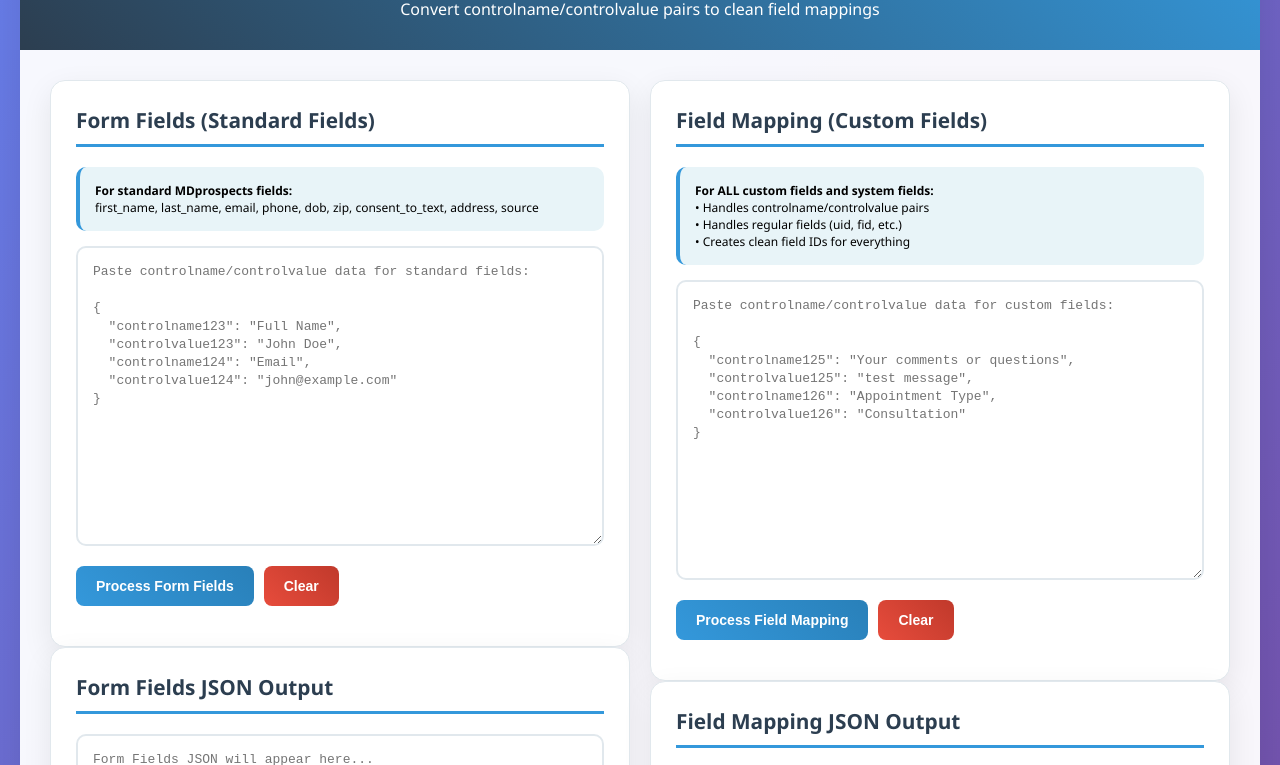
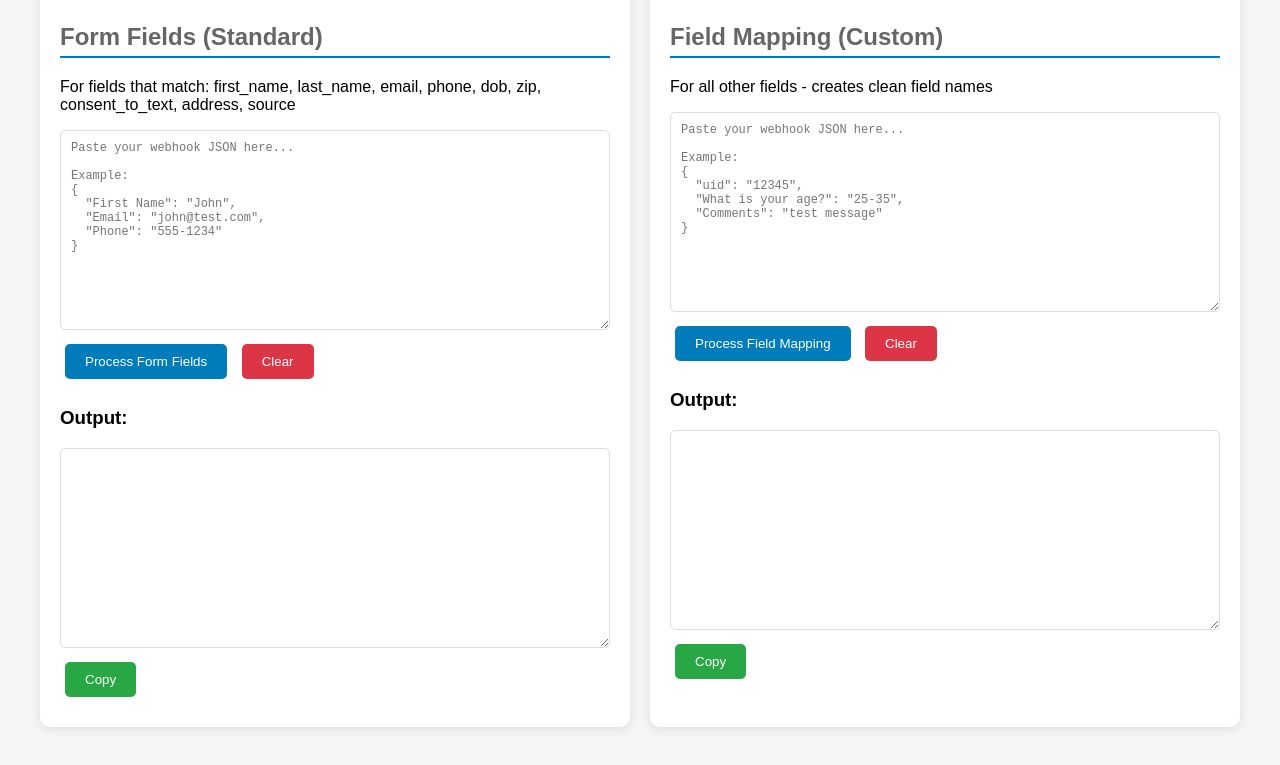
Before and after one commit to michellep398/webhookcheat, a plain HTML site: page index.html in a window 1280 px wide. Shown: the part 117-882 px from the top of the page. Drawn offline with Linux system fonts and the light colour scheme.

Commit message:
Add files via upload

```diff
--- a/index.html
+++ b/index.html
@@ -3,329 +3,241 @@
 <head>
     <meta charset="UTF-8">
     <meta name="viewport" content="width=device-width, initial-scale=1.0">
-    <title>Webhook Field Mapper</title>
+    <title>Simple Webhook Field Mapper</title>
     <style>
-        * {
-            margin: 0;
-            padding: 0;
+        body {
+            font-family: Arial, sans-serif;
+            max-width: 1200px;
+            margin: 0 auto;
+            padding: 20px;
+            background: #f5f5f5;
+        }
+        .container {
+            background: white;
+            padding: 20px;
+            border-radius: 10px;
+            box-shadow: 0 2px 10px rgba(0,0,0,0.1);
+            margin-bottom: 20px;
+        }
+        h1 { color: #333; text-align: center; }
+        h2 { color: #666; border-bottom: 2px solid #007cba; padding-bottom: 5px; }
+        textarea {
+            width: 100%;
+            height: 200px;
+            font-family: monospace;
+            font-size: 12px;
+            padding: 10px;
+            border: 1px solid #ddd;
+            border-radius: 5px;
             box-sizing: border-box;
         }
-
-        body {
-            font-family: 'Segoe UI', Tahoma, Geneva, Verdana, sans-serif;
-            background: linear-gradient(135deg, #667eea 0%, #764ba2 100%);
-            min-height: 100vh;
-            padding: 20px;
-        }
-
-        .container {
-            max-width: 1400px;
-            margin: 0 auto;
-            background: rgba(255, 255, 255, 0.95);
-            border-radius: 20px;
-            box-shadow: 0 20px 40px rgba(0, 0, 0, 0.1);
-            overflow: hidden;
-        }
-
-        .header {
-            background: linear-gradient(45deg, #2c3e50, #3498db);
-            color: white;
-            padding: 30px;
-            text-align: center;
-        }
-
-        .header h1 {
-            font-size: 2.5em;
-            margin-bottom: 10px;
-            font-weight: 300;
-        }
-
-        .main-content {
-            display: grid;
-            grid-template-columns: 1fr 1fr;
-            gap: 20px;
-            padding: 30px;
-        }
-
-        .section {
-            background: white;
-            border-radius: 15px;
-            padding: 25px;
-            box-shadow: 0 10px 30px rgba(0, 0, 0, 0.08);
-            border: 1px solid #e1e8ed;
-        }
-
-        .section h2 {
-            color: #2c3e50;
-            margin-bottom: 20px;
-            font-size: 1.3em;
-            font-weight: 600;
-            border-bottom: 3px solid #3498db;
-            padding-bottom: 10px;
-        }
-
-        textarea {
-            width: 100%;
-            height: 300px;
-            border: 2px solid #e1e8ed;
-            border-radius: 10px;
-            padding: 15px;
-            font-family: 'Courier New', monospace;
-            font-size: 13px;
-            line-height: 1.4;
-            resize: vertical;
-        }
-
-        textarea:focus {
-            outline: none;
-            border-color: #3498db;
-            box-shadow: 0 0 0 3px rgba(52, 152, 219, 0.1);
-        }
-
-        .controls {
-            display: flex;
-            gap: 10px;
-            margin: 15px 0;
-        }
-
         button {
-            background: linear-gradient(45deg, #3498db, #2980b9);
+            background: #007cba;
             color: white;
             border: none;
-            padding: 12px 20px;
-            border-radius: 8px;
+            padding: 10px 20px;
+            border-radius: 5px;
             cursor: pointer;
-            font-size: 14px;
-            font-weight: 600;
-            transition: all 0.3s ease;
+            margin: 10px 5px;
         }
-
-        button:hover {
-            transform: translateY(-2px);
-            box-shadow: 0 6px 20px rgba(52, 152, 219, 0.4);
+        button:hover { background: #005a87; }
+        .clear { background: #dc3545; }
+        .clear:hover { background: #c82333; }
+        .copy { background: #28a745; }
+        .copy:hover { background: #218838; }
+        .status {
+            padding: 10px;
+            margin: 10px 0;
+            border-radius: 5px;
+            font-weight: bold;
         }
-
-        .clear-btn {
-            background: linear-gradient(45deg, #e74c3c, #c0392b);
-        }
-
-        .copy-btn {
-            background: linear-gradient(45deg, #27ae60, #229954);
-        }
-
-        .status {
-            padding: 8px;
-            border-radius: 6px;
-            margin: 10px 0;
-            font-weight: 500;
-            font-size: 12px;
-        }
-
-        .status.success {
-            background: #d4edda;
-            color: #155724;
-            border: 1px solid #c3e6cb;
-        }
-
-        .status.error {
-            background: #f8d7da;
-            color: #721c24;
-            border: 1px solid #f5c6cb;
-        }
-
-        .instructions {
-            background: #e8f4f8;
-            padding: 15px;
-            border-radius: 10px;
-            margin-bottom: 15px;
-            border-left: 4px solid #3498db;
-            font-size: 12px;
-        }
-
-        .field-list {
-            display: grid;
-            grid-template-columns: 1fr 1fr 1fr;
-            gap: 5px;
-            font-family: monospace;
-            font-size: 11px;
-            color: #555;
-        }
+        .success { background: #d4edda; color: #155724; border: 1px solid #c3e6cb; }
+        .error { background: #f8d7da; color: #721c24; border: 1px solid #f5c6cb; }
+        .grid { display: grid; grid-template-columns: 1fr 1fr; gap: 20px; }
+        @media (max-width: 768px) { .grid { grid-template-columns: 1fr; } }
     </style>
 </head>
 <body>
-    <div class="container">
-        <div class="header">
-            <h1>Webhook Field Mapper</h1>
-            <p>Convert controlname/controlvalue pairs to clean field mappings</p>
+    <h1>Simple Webhook Field Mapper</h1>
+
+    <div class="grid">
+        <div class="container">
+            <h2>Form Fields (Standard)</h2>
+            <p>For fields that match: first_name, last_name, email, phone, dob, zip, consent_to_text, address, source</p>
+            <textarea id="formInput" placeholder='Paste your webhook JSON here...
+
+Example:
+{
+  "First Name": "John",
+  "Email": "john@test.com",
+  "Phone": "555-1234"
+}'></textarea>
+            <button onclick="processForm()">Process Form Fields</button>
+            <button class="clear" onclick="clearForm()">Clear</button>
+            <div id="formStatus"></div>
+            <h3>Output:</h3>
+            <textarea id="formOutput" readonly></textarea>
+            <button class="copy" onclick="copyText('formOutput')">Copy</button>
         </div>
 
-        <div class="main-content">
-            <div>
-                <div class="section">
-                    <h2>Form Fields (Standard Fields)</h2>
-                    <div class="instructions">
-                        <strong>For standard MDprospects fields:</strong><br>
-                        first_name, last_name, email, phone, dob, zip, consent_to_text, address, source
-                    </div>
-                    <textarea id="formInput" placeholder='Paste controlname/controlvalue data for standard fields:
+        <div class="container">
+            <h2>Field Mapping (Custom)</h2>
+            <p>For all other fields - creates clean field names</p>
+            <textarea id="mappingInput" placeholder='Paste your webhook JSON here...
 
+Example:
 {
-  "controlname123": "Full Name",
-  "controlvalue123": "John Doe",
-  "controlname124": "Email",
-  "controlvalue124": "john@example.com"
+  "uid": "12345",
+  "What is your age?": "25-35",
+  "Comments": "test message"
 }'></textarea>
-                    <div class="controls">
-                        <button onclick="processFormFields()">Process Form Fields</button>
-                        <button class="clear-btn" onclick="clearForm()">Clear</button>
-                    </div>
-                    <div id="formStatus"></div>
-                </div>
-
-                <div class="section">
-                    <h2>Form Fields JSON Output</h2>
-                    <textarea id="formOutput" readonly placeholder="Form Fields JSON will appear here..."></textarea>
-                    <div class="controls">
-                        <button class="copy-btn" onclick="copyForm()">Copy JSON</button>
-                    </div>
-                </div>
-            </div>
-
-            <div>
-                <div class="section">
-                    <h2>Field Mapping (Custom Fields)</h2>
-                    <div class="instructions">
-                        <strong>For ALL custom fields and system fields:</strong><br>
-                        • Handles controlname/controlvalue pairs<br>
-                        • Handles regular fields (uid, fid, etc.)<br>
-                        • Creates clean field IDs for everything
-                    </div>
-                    <textarea id="mappingInput" placeholder='Paste controlname/controlvalue data for custom fields:
-
-{
-  "controlname125": "Your comments or questions",
-  "controlvalue125": "test message",
-  "controlname126": "Appointment Type",
-  "controlvalue126": "Consultation"
-}'></textarea>
-                    <div class="controls">
-                        <button onclick="alert('Button clicked!'); processCustomFields();">Process Field Mapping</button>
-                        <button class="clear-btn" onclick="clearMapping()">Clear</button>
-                    </div>
-                    <div id="mappingStatus"></div>
-                </div>
-
-                <div class="section">
-                    <h2>Field Mapping JSON Output</h2>
-                    <textarea id="mappingOutput" readonly placeholder="Field Mapping JSON will appear here..."></textarea>
-                    <div class="controls">
-                        <button class="copy-btn" onclick="copyMapping()">Copy JSON</button>
-                    </div>
-                </div>
-            </div>
+            <button onclick="processMapping()">Process Field Mapping</button>
+            <button class="clear" onclick="clearMapping()">Clear</button>
+            <div id="mappingStatus"></div>
+            <h3>Output:</h3>
+            <textarea id="mappingOutput" readonly></textarea>
+            <button class="copy" onclick="copyText('mappingOutput')">Copy</button>
         </div>
     </div>
 
     <script>
-        // Standard field mapping patterns
-        const standardFields = {
-            'first_name': ['first name', 'full name', 'name', 'patient name', 'fname'],
-            'last_name': ['last name', 'surname', 'lname', 'family name'],
-            'email': ['email', 'e-mail', 'mail', 'email address'],
-            'phone': ['phone', 'phone number', 'telephone', 'mobile', 'cell'],
-            'dob': ['dob', 'date of birth', 'birthday', 'birth date'],
-            'zip': ['zip', 'zip code', 'postal code', 'zipcode'],
-            'consent_to_text': ['consent to text', 'text consent', 'permission to text', 'consent'],
-            'address': ['address', 'street address', 'home address'],
-            'source': ['how did you hear about us', 'referral source', 'source', 'how did you find us']
+        // Standard field patterns
+        var standardPatterns = {
+            'first_name': ['first name', 'fname'],
+            'last_name': ['last name', 'surname', 'lname'],
+            'email': ['email', 'e-mail', 'mail'],
+            'phone': ['phone', 'telephone', 'mobile', 'cell'],
+            'dob': ['dob', 'date of birth', 'birthday'],
+            'zip': ['zip', 'zip code', 'postal'],
+            'consent_to_text': ['consent to text', 'text consent', 'permission to text', 'can we text', 'text you', 'opt in'],
+            'address': ['address', 'street'],
+            'source': ['how did you hear', 'referral source', 'source']
         };
 
-        function isStandardField(description) {
-            const lower = description.toLowerCase();
-            for (const [standardField, patterns] of Object.entries(standardFields)) {
-                if (patterns.some(pattern => lower.includes(pattern))) {
-                    return standardField;
+        function isStandardField(fieldName) {
+            var lower = fieldName.toLowerCase();
+            for (var standard in standardPatterns) {
+                var patterns = standardPatterns[standard];
+                for (var i = 0; i < patterns.length; i++) {
+                    if (lower.indexOf(patterns[i]) !== -1) {
+                        return standard;
+                    }
                 }
             }
             return null;
         }
 
-        function cleanJSON(input) {
-            return input
+        function cleanJSON(text) {
+            return text
                 .replace(/,(\s*[}\]])/g, '$1')
                 .replace(/'/g, '"')
                 .replace(/([{,]\s*)([a-zA-Z_][a-zA-Z0-9_\s]*?)(\s*):/g, '$1"$2":');
         }
 
-        function processFormFields() {
-            const input = document.getElementById('formInput').value.trim();
-            const output = document.getElementById('formOutput');
-            const status = document.getElementById('formStatus');
+        function createCleanName(text) {
+            return text
+                .toLowerCase()
+                .replace(/[^a-z0-9 ]/g, '')
+                .trim()
+                .replace(/\s+/g, '_')
+                .replace(/^_+|_+$/g, '');
+        }
+
+        function showStatus(elementId, message, type) {
+            var element = document.getElementById(elementId);
+            element.innerHTML = '<div class="status ' + type + '">' + message + '</div>';
+            setTimeout(function() {
+                element.innerHTML = '';
+            }, 5000);
+        }
+
+        function processForm() {
+            var input = document.getElementById('formInput').value.trim();
+            var output = document.getElementById('formOutput');
 
             if (!input) {
-                showStatus(status, 'Please enter data', 'error');
+                showStatus('formStatus', 'Please enter JSON data', 'error');
                 return;
             }
 
             try {
-                const data = JSON.parse(cleanJSON(input));
-                const mapping = {};
+                var data = JSON.parse(cleanJSON(input));
+                var mapping = {};
+                var count = 0;
 
-                for (const key in data) {
-                    if (key.startsWith('controlname')) {
-                        const id = key.replace('controlname', '');
-                        const valueKey = 'controlvalue' + id;
-                        const description = data[key];
-
-                        if (data[valueKey] !== undefined) {
-                            const standardField = isStandardField(description);
-                            if (standardField) {
-                                mapping[standardField] = valueKey;
+                for (var key in data) {
+                    if (data.hasOwnProperty(key)) {
+                        // Handle controlname/controlvalue pairs
+                        if (key.indexOf('controlname') === 0) {
+                            var id = key.replace('controlname', '');
+                            var valueKey = 'controlvalue' + id;
+                            if (data[valueKey]) {
+                                var standard = isStandardField(data[key]);
+                                if (standard) {
+                                    mapping[standard] = valueKey;
+                                    count++;
+                                }
+                            }
+                        }
+                        // Handle direct field names
+                        else if (key.indexOf('controlvalue') !== 0) {
+                            var standard = isStandardField(key);
+                            if (standard) {
+                                mapping[standard] = key;
+                                count++;
                             }
                         }
                     }
                 }
 
                 output.value = JSON.stringify(mapping, null, 2);
-                showStatus(status, `Found ${Object.keys(mapping).length} standard fields`, 'success');
+                showStatus('formStatus', 'Found ' + count + ' standard fields', 'success');
 
             } catch (error) {
-                showStatus(status, 'Error: ' + error.message, 'error');
+                showStatus('formStatus', 'Error: ' + error.message, 'error');
+                output.value = '';
             }
         }
 
-        function processCustomFields() {
-            const input = document.getElementById('mappingInput').value.trim();
-            const output = document.getElementById('mappingOutput');
-            const status = document.getElementById('mappingStatus');
+        function processMapping() {
+            var input = document.getElementById('mappingInput').value.trim();
+            var output = document.getElementById('mappingOutput');
 
             if (!input) {
-                showStatus(status, 'Please enter data', 'error');
+                showStatus('mappingStatus', 'Please enter JSON data', 'error');
                 return;
             }
 
             try {
-                const data = JSON.parse(cleanJSON(input));
-                const mapping = {};
+                var data = JSON.parse(cleanJSON(input));
+                var mapping = {};
+                var count = 0;
 
-                for (const key in data) {
-                    if (key.startsWith('controlname')) {
-                        const id = key.replace('controlname', '');
-                        const valueKey = 'controlvalue' + id;
-                        const description = data[key];
-
-                        if (data[valueKey] !== undefined) {
-                            // Skip if this is actually a standard field
-                            if (!isStandardField(description)) {
-                                const cleanName = description
-                                    .toLowerCase()
-                                    .replace(/[^a-z0-9 ]/g, '')
-                                    .trim()
-                                    .replace(/\s+/g, '_')
-                                    .replace(/^_+|_+$/g, '');
-
+                for (var key in data) {
+                    if (data.hasOwnProperty(key)) {
+                        // Handle controlname/controlvalue pairs
+                        if (key.indexOf('controlname') === 0) {
+                            var id = key.replace('controlname', '');
+                            var valueKey = 'controlvalue' + id;
+                            if (data[valueKey]) {
+                                var standard = isStandardField(data[key]);
+                                if (!standard) {
+                                    var cleanName = createCleanName(data[key]);
+                                    if (cleanName) {
+                                        mapping[cleanName] = valueKey;
+                                        count++;
+                                    }
+                                }
+                            }
+                        }
+                        // Handle all other fields
+                        else if (key.indexOf('controlvalue') !== 0) {
+                            var standard = isStandardField(key);
+                            if (!standard) {
+                                var cleanName = createCleanName(key);
                                 if (cleanName) {
-                                    mapping[cleanName] = valueKey;
+                                    mapping[cleanName] = key;
+                                    count++;
                                 }
                             }
                         }
@@ -333,28 +245,31 @@
                 }
 
                 output.value = JSON.stringify(mapping, null, 2);
-                showStatus(status, `Created ${Object.keys(mapping).length} custom field mappings`, 'success');
+                showStatus('mappingStatus', 'Created ' + count + ' field mappings', 'success');
 
             } catch (error) {
-                showStatus(status, 'Error: ' + error.message, 'error');
+                showStatus('mappingStatus', 'Error: ' + error.message, 'error');
+                output.value = '';
             }
         }
 
-        function copyForm() {
-            const output = document.getElementById('formOutput');
-            if (output.value) {
-                output.select();
-                document.execCommand('copy');
-                showStatus(document.getElementById('formStatus'), 'Copied!', 'success');
-            }
-        }
-
-        function copyMapping() {
-            const output = document.getElementById('mappingOutput');
-            if (output.value) {
-                output.select();
-                document.execCommand('copy');
-                showStatus(document.getElementById('mappingStatus'), 'Copied!', 'success');
+        function copyText(elementId) {
+            var element = document.getElementById(elementId);
+            if (element.value) {
+                element.select();
+                element.setSelectionRange(0, 99999);
+                try {
+                    document.execCommand('copy');
+                    // Visual feedback
+                    var button = event.target;
+                    var originalText = button.textContent;
+                    button.textContent = 'Copied!';
+                    setTimeout(function() {
+                        button.textContent = originalText;
+                    }, 1000);
+                } catch (err) {
+                    // Fallback - just select the text
+                }
             }
         }
 
@@ -369,13 +284,6 @@
             document.getElementById('mappingOutput').value = '';
             document.getElementById('mappingStatus').innerHTML = '';
         }
-
-        function showStatus(element, message, type) {
-            element.innerHTML = '<div class="status ' + type + '">' + message + '</div>';
-            setTimeout(function() {
-                element.innerHTML = '';
-            }, 3000);
-        }
     </script>
 </body>
 </html>
```
